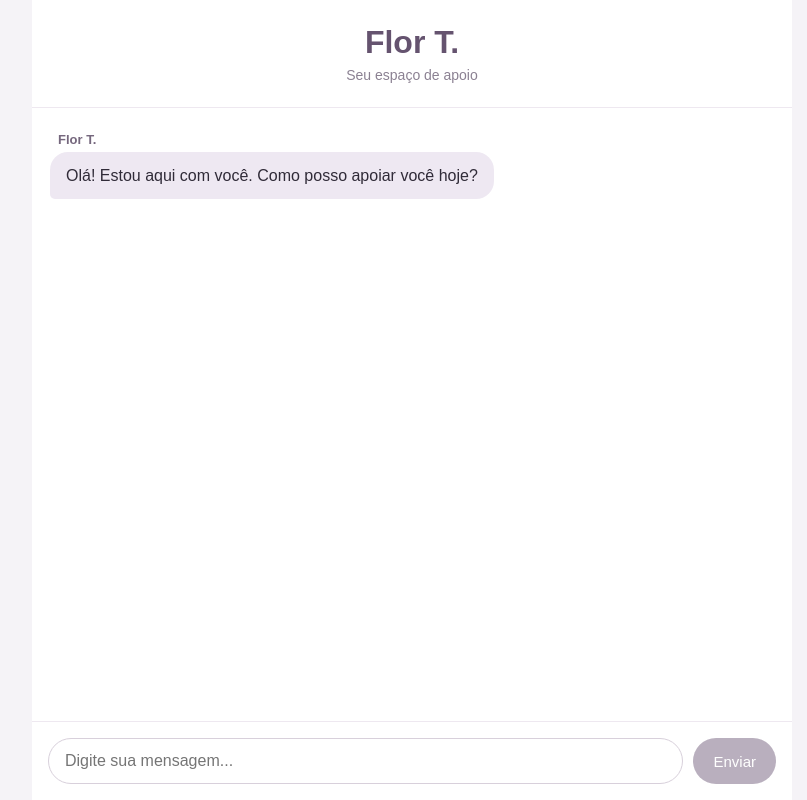
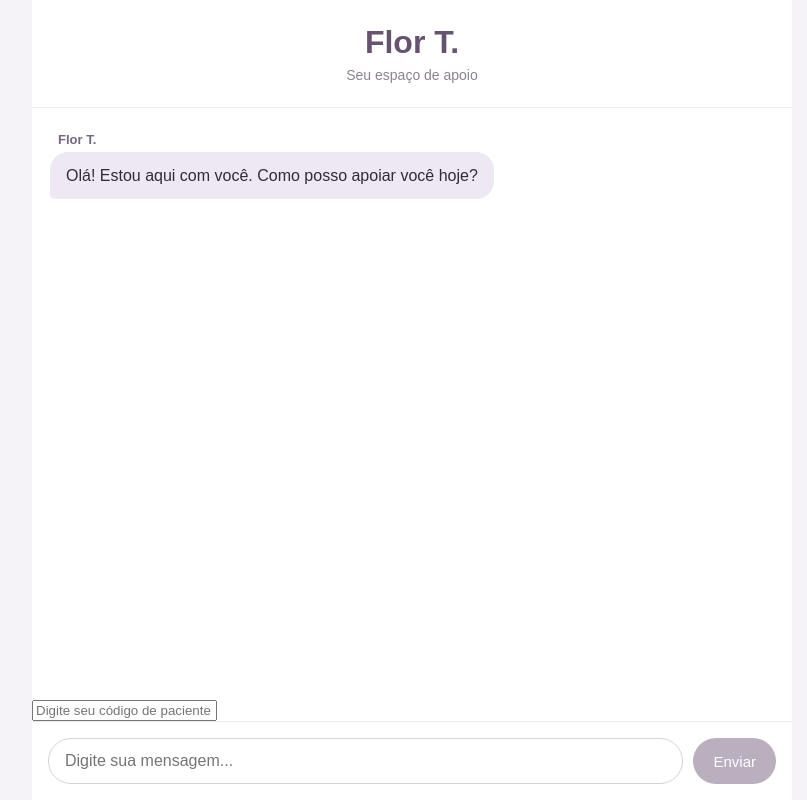
Before and after one commit to vcflorescer/vcflorescerfumantes, a React app in the folder frontend/: page / in a window 1280 px wide. Shown: the whole page, without its empty margins (228-1035 px from the left). Built offline with nearby package versions, Linux system fonts and the light colour scheme; the HTML template or start-up script is replaced by a standard one.

Commit message:
Adiciona identificacao do paciente

```diff
--- a/frontend/src/App.jsx
+++ b/frontend/src/App.jsx
@@ -2,6 +2,7 @@ import { useState } from "react";
 
 function App() {
   const [mensagem, setMensagem] = useState("");
+  const [patientId, setPatientId] = useState("");
   const [mensagens, setMensagens] = useState([
     {
       tipo: "flor",
@@ -31,7 +32,7 @@ function App() {
           "Content-Type": "application/json",
         },
         body: JSON.stringify({
-          patientId: "teste-api",
+          patientId,
           mensagem: texto,
         }),
       });
@@ -87,6 +88,16 @@ function App() {
         )}
       </section>
 
+      {!patientId && (
+        <div className="identificacao">
+          <input
+            value={patientId}
+            onChange={(event) => setPatientId(event.target.value)}
+            placeholder="Digite seu código de paciente"
+          />
+        </div>
+      )}
+
       <form className="formulario" onSubmit={enviarMensagem}>
         <input
           value={mensagem}
```
